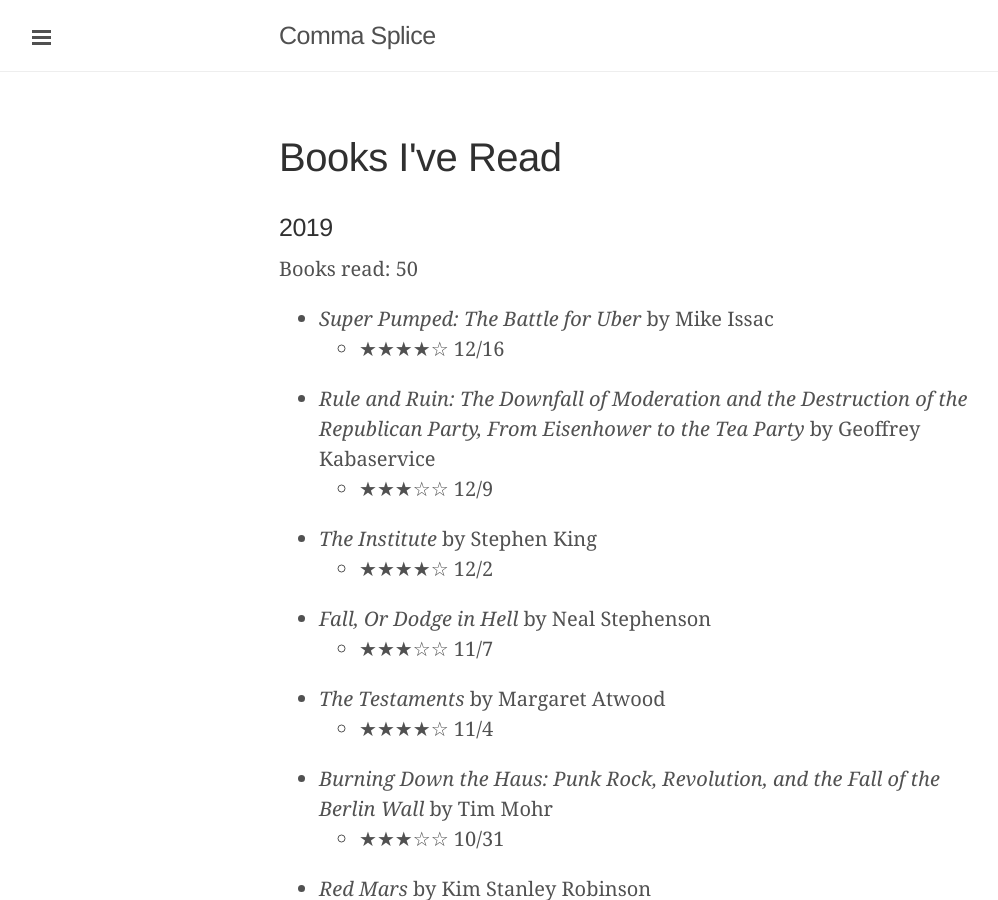
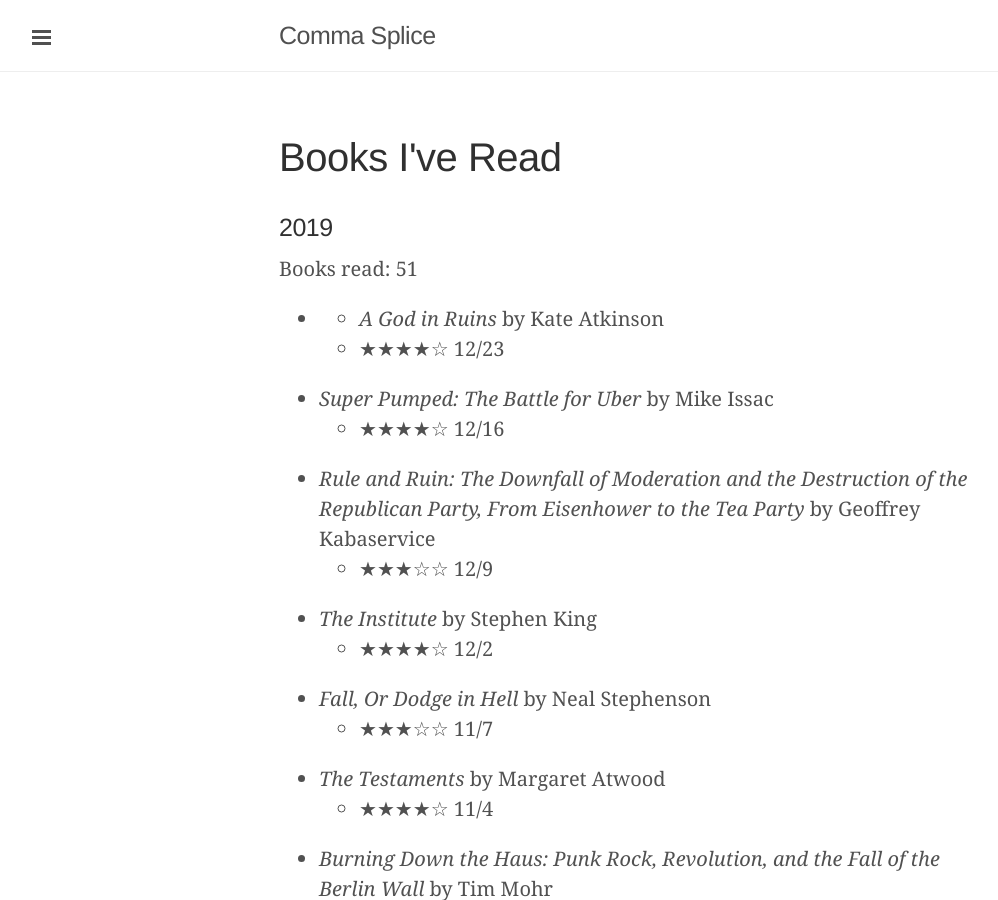
Before and after one commit to davidixon/davidixon.github.io, a Jekyll site: the page built from books.md, in a window 1280 px wide and 900 px high. Shown: the whole window, without its empty margins (1-999 px from the left). Built offline with Jekyll 4.4.1, drawn with Linux system fonts in a browser that asks for light colours.

Commit message:
Updated book log

```diff
--- a/books.md
+++ b/books.md
@@ -6,8 +6,10 @@
 
 ### 2019
 
-Books read: 50
+Books read: 51
 
+* * *A God in Ruins* by Kate Atkinson
+  * ★★★★☆ 12/23
 * *Super Pumped: The Battle for Uber* by Mike Issac
   * ★★★★☆ 12/16
 * *Rule and Ruin: The Downfall of Moderation and the Destruction of the Republican Party, From Eisenhower to the Tea Party* by Geoffrey Kabaservice
```
